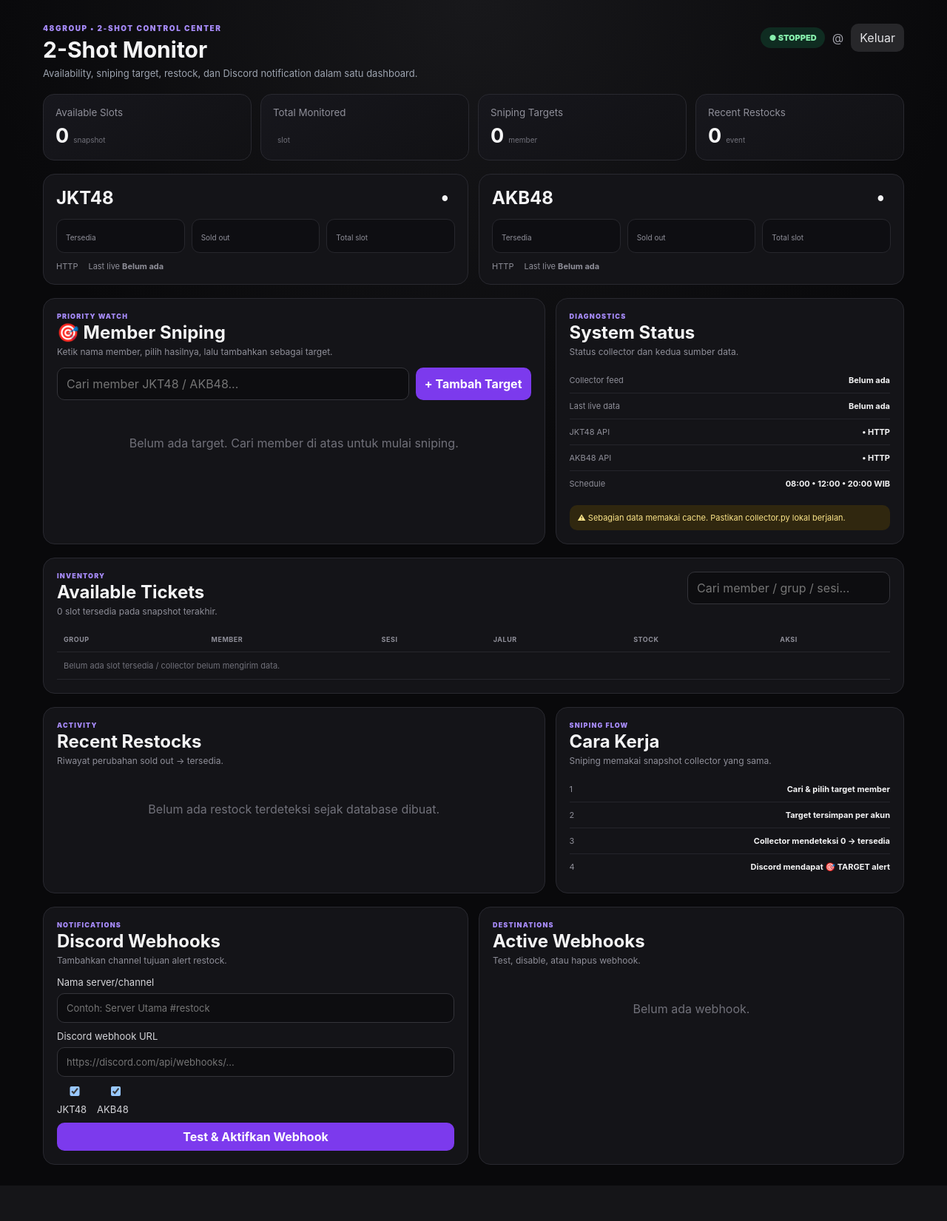
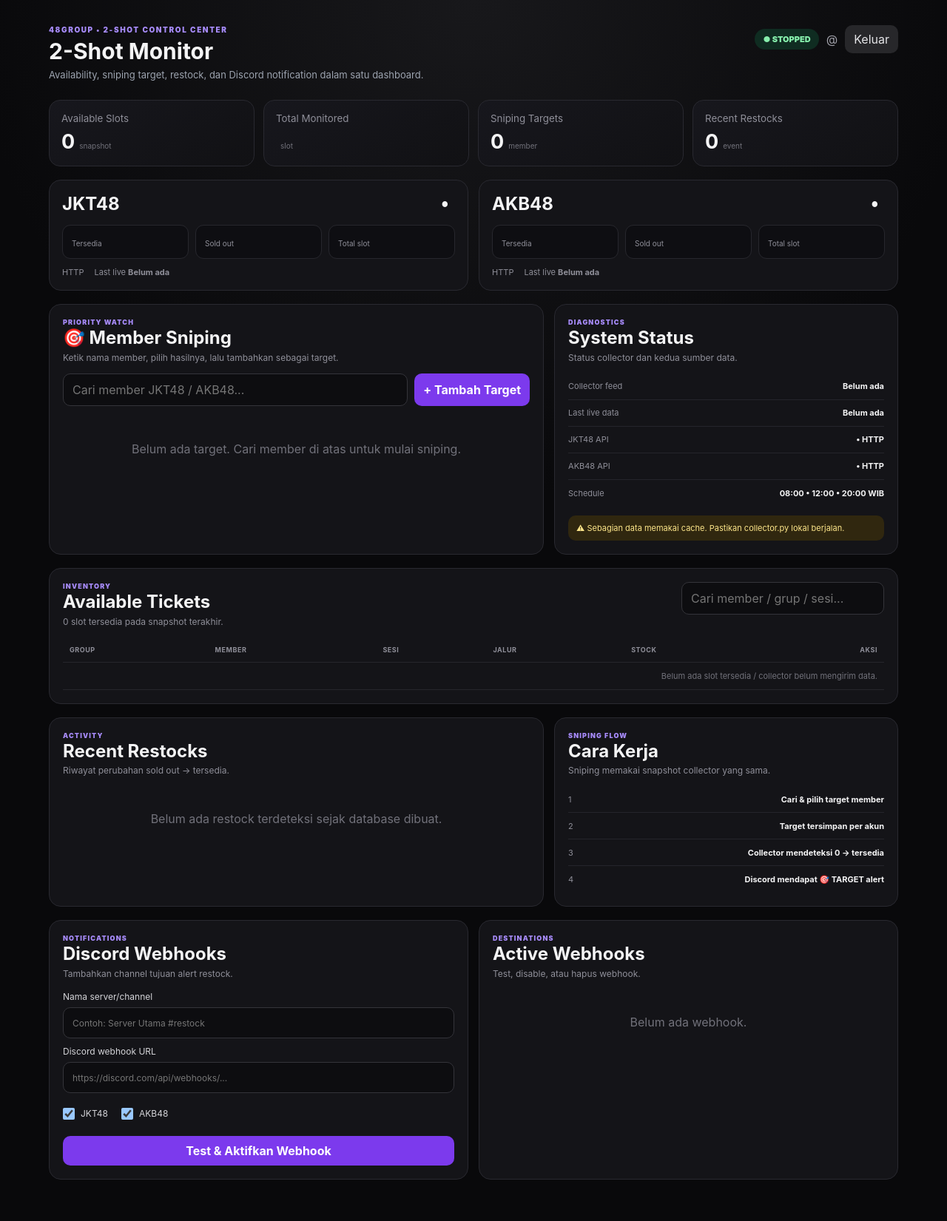
Before and after one commit to fmcrawford/fadhil2smonitoring, a FastAPI app: template app/templates/dashboard.html in a window 1280 px wide. Shown: the whole page at 74% size. Before the commit the page ends 1603 px from the top, so only its background shows below. Run offline with FastAPI, Linux system fonts and the light colour scheme; the template is opened without the code that fills it, so the values that code supplies are empty; parts of the project's set-up code (start-up, migrations or seed data) failed here and were passed over.

Commit message:
Refine dashboard UI 2.1 precision

```diff
--- a/app/templates/dashboard.html
+++ b/app/templates/dashboard.html
@@ -86,6 +86,117 @@
     .v2-searchrow{grid-template-columns:1fr}
     .v2-target,.v2-hook{align-items:flex-start;flex-direction:column}
   }
+
+  /* ===== UI 2.1 precision pass ===== */
+  .v2-shell{max-width:1180px;margin:0 auto;padding:0 8px 28px}
+  .v2-hero{padding:6px 0 8px}
+  .v2-grid4,.v2-groups,.v2-main,.v2-bottom{align-items:stretch}
+  .v2-metric,.v2-group,.v2-card{box-sizing:border-box}
+  .v2-card{display:flex;flex-direction:column}
+  .v2-head{min-height:54px}
+  .v2-head>div{min-width:0}
+  .v2-head h2{line-height:1.2}
+  .v2-main>.v2-card,.v2-main>aside.v2-card{min-height:100%}
+
+  .v2-targets,.v2-timeline,.v2-hooks{align-content:start}
+  .v2-target,.v2-restock,.v2-hook{min-height:72px}
+  .v2-target>div:first-child,.v2-hook>div:first-child,.v2-restock-main{min-width:0}
+  .v2-target b,.v2-hook b,.v2-restock b{line-height:1.25}
+  .v2-hook small,.v2-target small,.v2-restock-main small{overflow-wrap:anywhere}
+
+  .v2-webform label{display:grid;gap:7px;font-size:12px}
+  .v2-webform input[type="text"],
+  .v2-webform input[type="url"],
+  .v2-webform input:not([type]){
+    width:100%;
+    box-sizing:border-box;
+    min-height:42px;
+    border-radius:10px;
+  }
+  .v2-checks{
+    display:flex;
+    align-items:center;
+    gap:18px;
+    min-height:36px;
+    padding:2px 0;
+  }
+  .v2-checks label{
+    display:inline-flex;
+    align-items:center;
+    gap:8px;
+    margin:0;
+    line-height:1;
+    white-space:nowrap;
+  }
+  .v2-checks input[type="checkbox"]{
+    width:16px;
+    height:16px;
+    margin:0;
+    flex:0 0 auto;
+  }
+  .v2-webform .primary{width:100%;min-height:40px;margin-top:2px}
+
+  .v2-hook{
+    display:grid;
+    grid-template-columns:minmax(0,1fr) auto;
+    align-items:center;
+    gap:14px;
+  }
+  .v2-rowactions{
+    display:grid;
+    grid-template-columns:auto auto auto;
+    align-items:center;
+    justify-content:end;
+    gap:7px;
+  }
+  .v2-rowactions .v2-pill{
+    grid-column:1;
+    justify-self:end;
+  }
+  .v2-rowactions form{margin:0}
+  .v2-rowactions form:nth-of-type(1){grid-column:2}
+  .v2-rowactions form:nth-of-type(2){grid-column:3}
+  .v2-rowactions form:nth-of-type(3){grid-column:2 / 4;justify-self:start}
+  .v2-rowactions button{
+    min-height:36px;
+    min-width:72px;
+    padding:8px 12px;
+    border-radius:9px;
+  }
+  .v2-rowactions .danger{min-width:86px}
+
+  .v2-bottom>.v2-card{min-height:100%}
+  .v2-bottom>.v2-card:first-child .v2-webform{margin-top:2px}
+  .v2-bottom>.v2-card:last-child .v2-hooks{margin-top:0}
+
+  .v2-status-row{min-height:36px;align-items:center}
+  .v2-status-row b{max-width:65%;overflow-wrap:anywhere}
+
+  .v2-table th,.v2-table td{vertical-align:middle}
+  .v2-table td:last-child,.v2-table th:last-child{text-align:right}
+  .v2-table td:last-child .v2-buy{min-width:74px}
+
+  @media(max-width:980px){
+    .v2-shell{max-width:none}
+    .v2-hook{grid-template-columns:1fr}
+    .v2-rowactions{justify-content:start}
+    .v2-rowactions .v2-pill{justify-self:start}
+  }
+  @media(max-width:720px){
+    .v2-grid4{grid-template-columns:1fr 1fr}
+    .v2-shell{padding-left:0;padding-right:0}
+    .v2-rowactions{grid-template-columns:1fr 1fr}
+    .v2-rowactions form:nth-of-type(1),
+    .v2-rowactions form:nth-of-type(2),
+    .v2-rowactions form:nth-of-type(3){
+      grid-column:auto;
+      justify-self:stretch;
+    }
+    .v2-rowactions form:nth-of-type(3){grid-column:1 / -1}
+    .v2-rowactions button{width:100%}
+    .v2-rowactions .v2-pill{grid-column:1 / -1}
+  }
+
 </style>
 
 {% set jkt_api = state["groups"]["JKT48"] %}
@@ -258,7 +369,7 @@
       <form action="/webhooks" method="post" class="v2-webform">
         <label>Nama server/channel<input name="name" placeholder="Contoh: Server Utama #restock" required></label>
         <label>Discord webhook URL<input name="webhook_url" type="url" placeholder="https://discord.com/api/webhooks/..." required></label>
-        <div class="v2-checks"><label><input type="checkbox" name="notify_jkt" checked> JKT48</label><label><input type="checkbox" name="notify_akb" checked> AKB48</label></div>
+        <div class="v2-checks"><label><input type="checkbox" name="notify_jkt" checked><span>JKT48</span></label><label><input type="checkbox" name="notify_akb" checked><span>AKB48</span></label></div>
         <button class="primary" type="submit">Test & Aktifkan Webhook</button>
       </form>
     </article>
```
